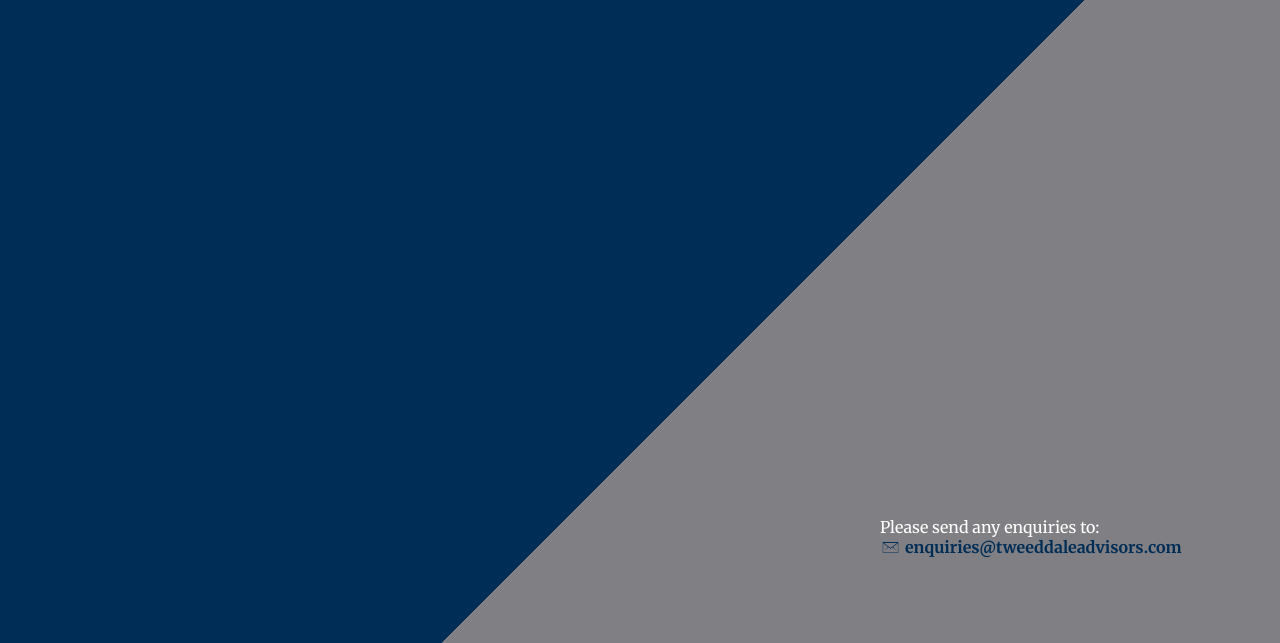
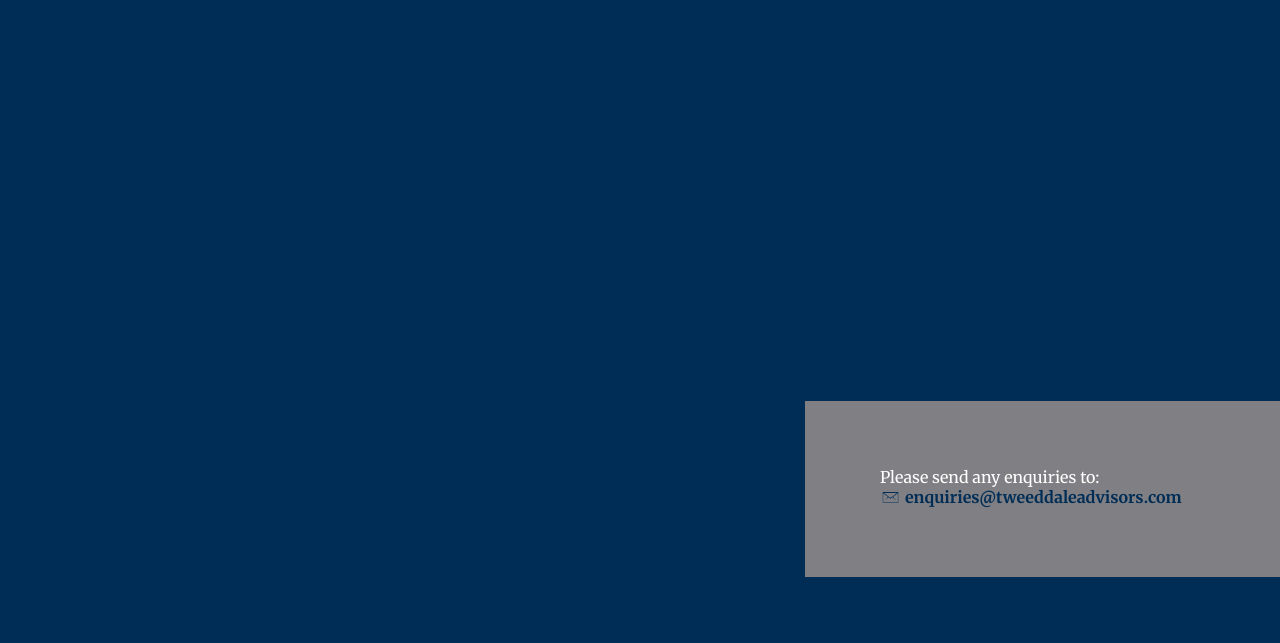
Before and after one commit to Tweeddale/Tweeddale.github.io, a plain HTML site: page index.html in a window 1280 px wide. Shown: the part 173-816 px from the top of the page. Drawn offline with Linux system fonts and the light colour scheme.

Commit message:
Added styles

```diff
--- a/css/tweeddale.css
+++ b/css/tweeddale.css
@@ -5,6 +5,7 @@ body {
   background-repeat: no-repeat;
   background-size: 100% 100%;
   height: 100vh;
+  margin: 0;
 }
 img.logo {
   width: 300px;
@@ -35,3 +36,20 @@ p span {
   background-repeat: no-repeat;
   padding-left: 25px;
 }
+
+
+@media (min-width:1024px)
+{
+	.contact {
+		  display: block;
+		  background-color: #808084;
+		  padding: 50px 0;
+		  margin-top: 70px;
+
+	}
+
+	body {
+		background-image: none;
+	}
+
+}
```
